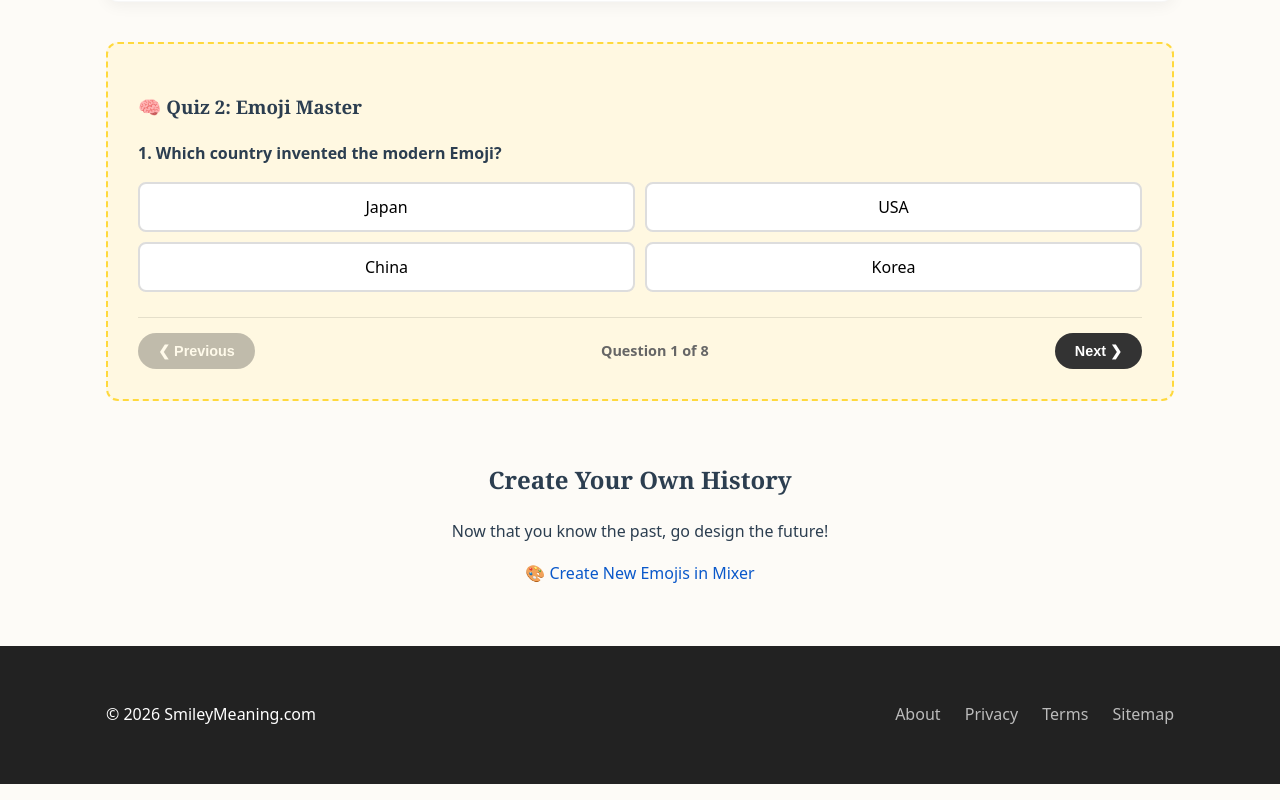
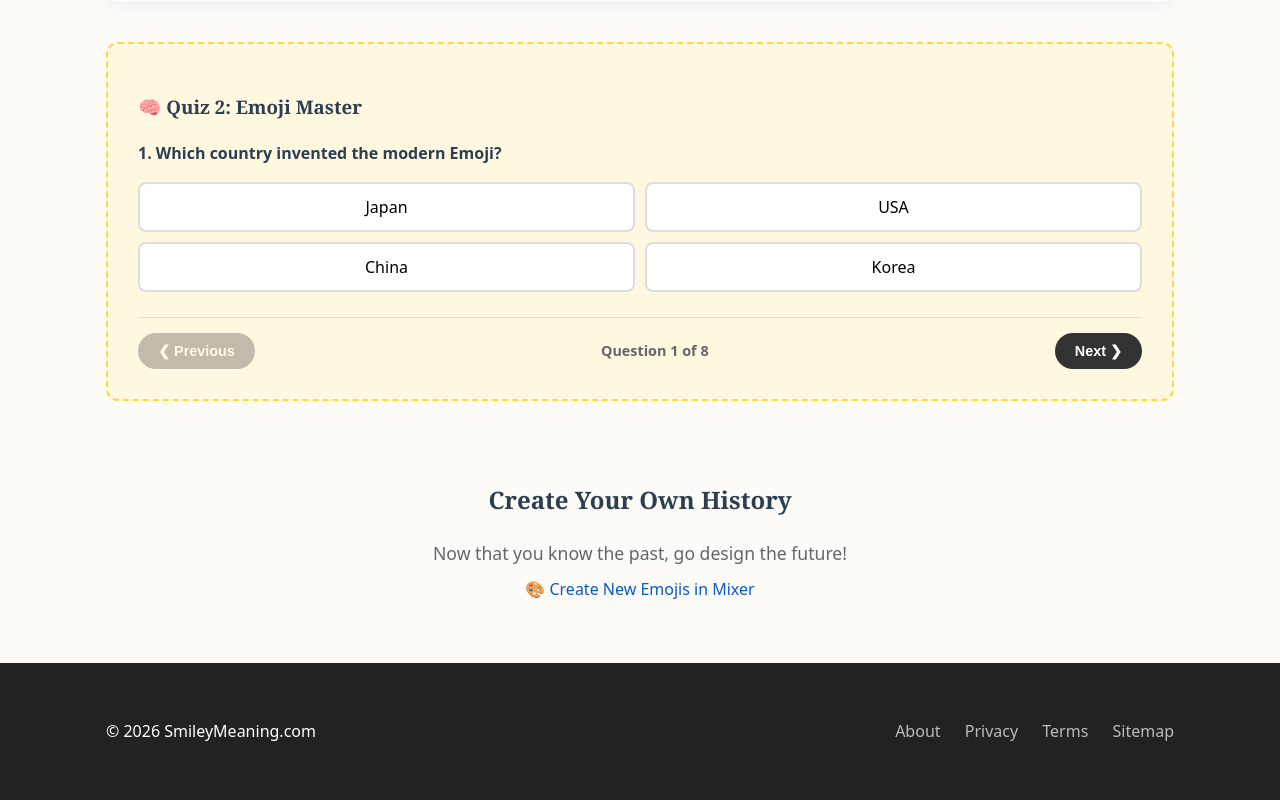
Before and after one commit to raviosa-ui/smile-ui-01, a plain HTML site: page emoji-history/index.html in a window 1280 px wide. Shown: the part 3012-3812 px from the top of the page. Drawn offline with Linux system fonts and the light colour scheme.

Commit message:
Update index.html

```diff
--- a/emoji-history/index.html
+++ b/emoji-history/index.html
@@ -316,11 +316,16 @@
             </div>
         </div>
 
-        <div style="text-align: center; margin-bottom: 40px; margin-top: 60px;">
-            <h2>Create Your Own History</h2>
-            <p>Now that you know the past, go design the future!</p>
-            <a href="/emoji-mixer/" class="primary-btn" style="margin-top: 15px;">🎨 Create New Emojis in Mixer</a>
-        </div>
+       <div style="text-align: center; margin-bottom: 60px; margin-top: 80px;">
+    <h2>Create Your Own History</h2>
+    <p style="font-size: 1.1rem; color: #666; margin-bottom: 10px;">
+        Now that you know the past, go design the future!
+    </p>
+
+    <a href="/emoji-mixer/" class="mixer-promo-btn">
+        🎨 Create New Emojis in Mixer
+    </a>
+</div>
 
     </div>
 
```
